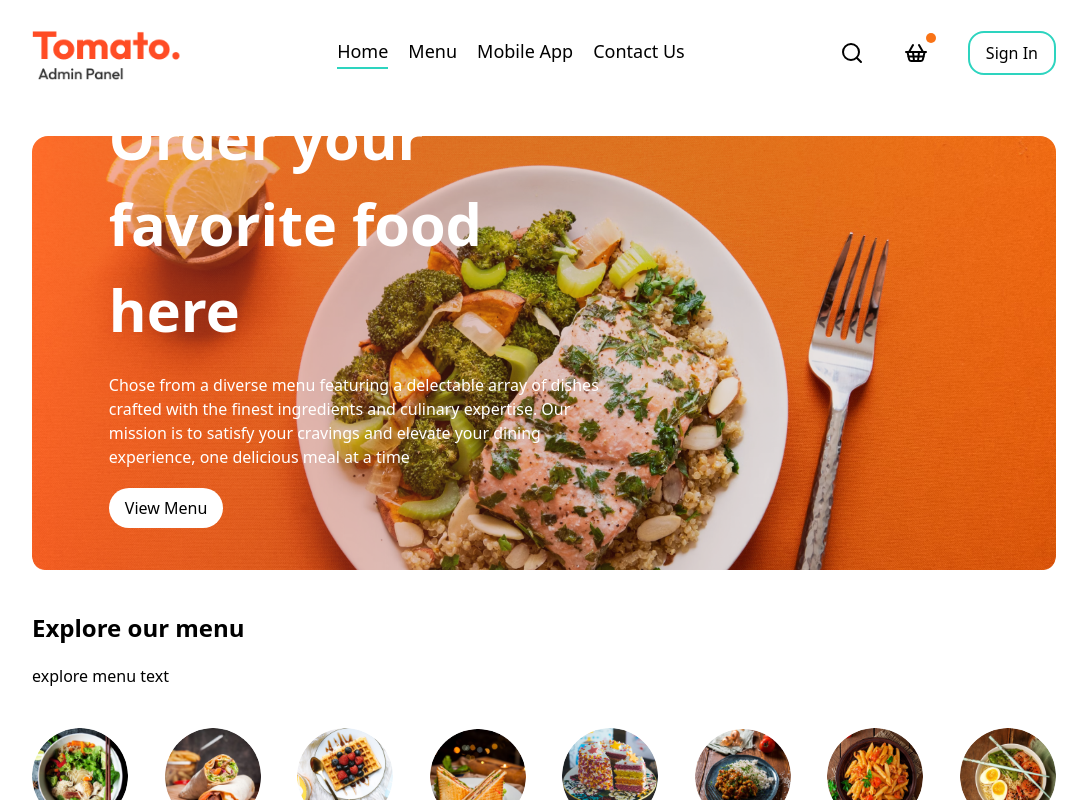
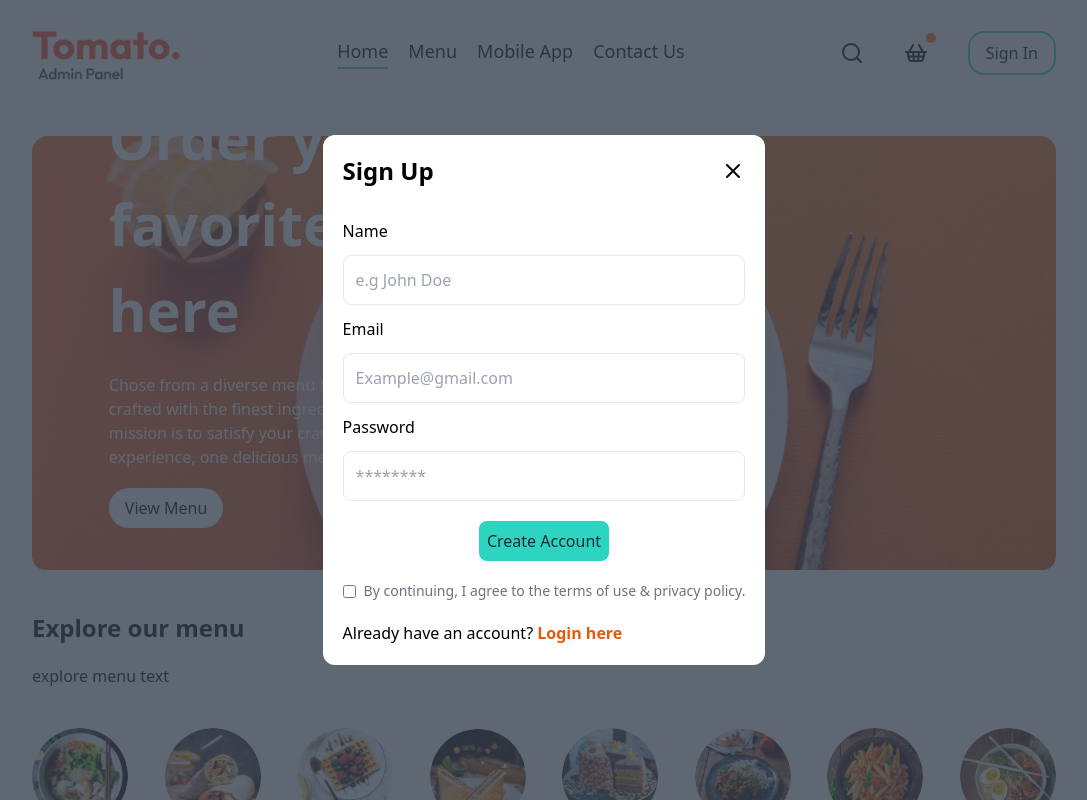
Before and after one commit to TheCoTam/food-del, a React (Vite) app in the folder client/: page / in a window 1280 px wide. Both pictures are taken after a click on the button "Sign In". Shown: the top 800 px of the page, without its empty margins (96-1183 px from the left). Built offline with nearby package versions, Linux system fonts and the light colour scheme.

Commit message:
hoàn thành giao diện phần đăng nhập

```diff
--- a/client/src/App.jsx
+++ b/client/src/App.jsx
@@ -1,16 +1,20 @@
 import { BrowserRouter, Route, Routes } from "react-router-dom";
+import { useState } from "react";
 
 import Navbar from "@/components/navbar";
 import Home from "@/pages/Home/home";
 import Cart from "@/pages/Cart/cart";
 import PlaceOrder from "@/pages/PlaceOrder/place-order";
 import Footer from "@/components/footer";
+import LoginPopup from "@/components/Auth/login-popup";
 
 const App = () => {
+  const [showLogin, setShowLogin] = useState(false);
   return (
     <BrowserRouter>
+      {showLogin && <LoginPopup setShowLogin={setShowLogin} />}
       <div className="w-[80%] m-auto">
-        <Navbar />
+        <Navbar setShowLogin={setShowLogin} />
         <Routes>
           <Route path="/" element={<Home />} />
           <Route path="/cart" element={<Cart />} />
--- /dev/null
+++ b/client/src/components/Auth/login-popup.jsx
@@ -0,0 +1,76 @@
+import { useState } from "react";
+import { X } from "lucide-react";
+
+const LoginPopup = ({ setShowLogin }) => {
+  const [currentState, setCurrentState] = useState("Sign Up");
+
+  return (
+    <div className="absolute w-full h-full bg-gray-700 z-[1] flex items-center justify-center bg-opacity-80">
+      <form className="flex flex-col bg-white rounded-xl p-5 animate-fadeIn1s">
+        <div className="flex items-center justify-between">
+          <h2 className="text-2xl font-bold">{currentState}</h2>
+          <X onClick={() => setShowLogin(false)} className="cursor-pointer" />
+        </div>
+        <div className="flex flex-col gap-3 mt-8">
+          {currentState === "Sign Up" && (
+            <>
+              <p>Name</p>
+              <input
+                type="text"
+                placeholder="e.g John Doe"
+                className="p-3 rounded-lg border border-solid"
+                required
+              />
+            </>
+          )}
+          <p>Email</p>
+          <input
+            type="email"
+            placeholder="Example@gmail.com"
+            className="p-3 rounded-lg border border-solid"
+            required
+          />
+          <p>Password</p>
+          <input
+            type="password"
+            placeholder="********"
+            className="p-3 rounded-lg border border-solid"
+            required
+          />
+        </div>
+        <button className="my-5 bg-teal-400 hover:bg-teal-500 active:bg-teal-600 w-max self-center p-2 rounded-lg text-gray-800">
+          {currentState === "Sign Up" ? "Create Account" : "Login"}
+        </button>
+        <div className="flex items-start text-sm space-x-2 text-gray-500">
+          <input type="checkbox" id="condition" className="mt-[4px]" />
+          <label htmlFor="condition">
+            By continuing, I agree to the terms of use & privacy policy.
+          </label>
+        </div>
+        {currentState !== "Sign Up" ? (
+          <p className="mt-5">
+            Create a new account?{" "}
+            <span
+              onClick={() => setCurrentState("Sign Up")}
+              className="cursor-pointer text-orange-600 font-semibold"
+            >
+              Click here!
+            </span>
+          </p>
+        ) : (
+          <p className="mt-5">
+            Already have an account?{" "}
+            <span
+              onClick={() => setCurrentState("Login")}
+              className="cursor-pointer text-orange-600 font-semibold"
+            >
+              Login here
+            </span>
+          </p>
+        )}
+      </form>
+    </div>
+  );
+};
+
+export default LoginPopup;
--- a/client/src/components/navbar.jsx
+++ b/client/src/components/navbar.jsx
@@ -10,7 +10,7 @@ const MENU = [
   { name: "Contact Us", href: "contact-us" },
 ];
 
-const Navbar = () => {
+const Navbar = ({ setShowLogin }) => {
   const [menu, setMenu] = useState("home");
 
   return (
@@ -56,7 +56,10 @@ const Navbar = () => {
           <ShoppingBasket className="text-black" />
           <div className="absolute min-w-[10px] min-h-[10px] rounded-full bg-orange-500 -top-[8px] -right-[8px]"></div>
         </div>
-        <button className="text-base border-2 border-solid border-teal-400 hover:bg-teal-300 active:bg-teal-400 py-1 md:py-2 px-2 md:px-4 rounded-2xl cursor-pointer transition">
+        <button
+          onClick={() => setShowLogin(true)}
+          className="text-base border-2 border-solid border-teal-400 hover:bg-teal-300 active:bg-teal-400 py-1 md:py-2 px-2 md:px-4 rounded-2xl cursor-pointer transition"
+        >
           Sign In
         </button>
       </div>
--- a/client/src/index.css
+++ b/client/src/index.css
@@ -9,7 +9,6 @@
 }
 
 body {
-  /* width: 100%; */
   min-height: 100vh;
 }
 
```
Also changed, not shown: 1 other file (tests, documents, lock files or other folders).
